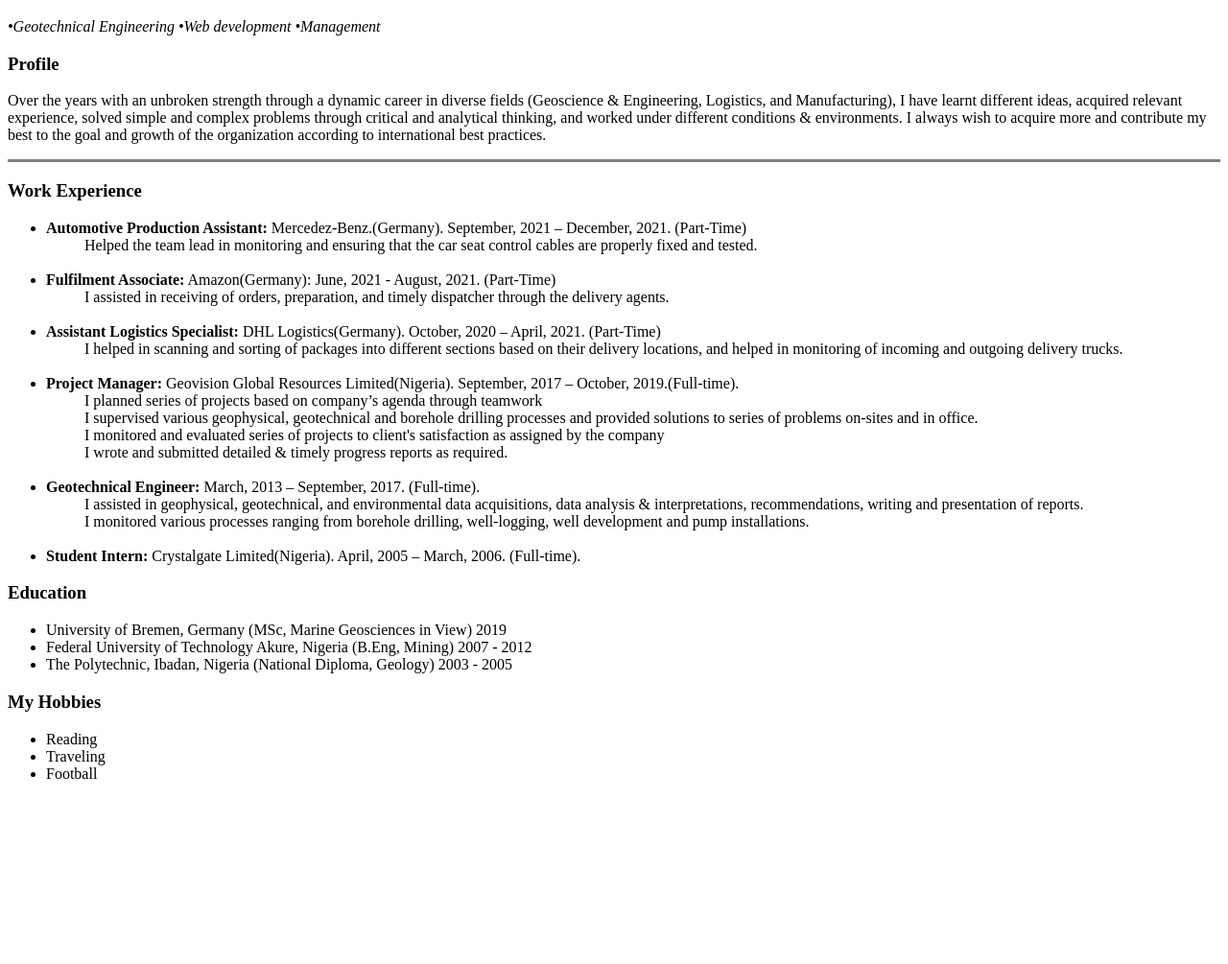
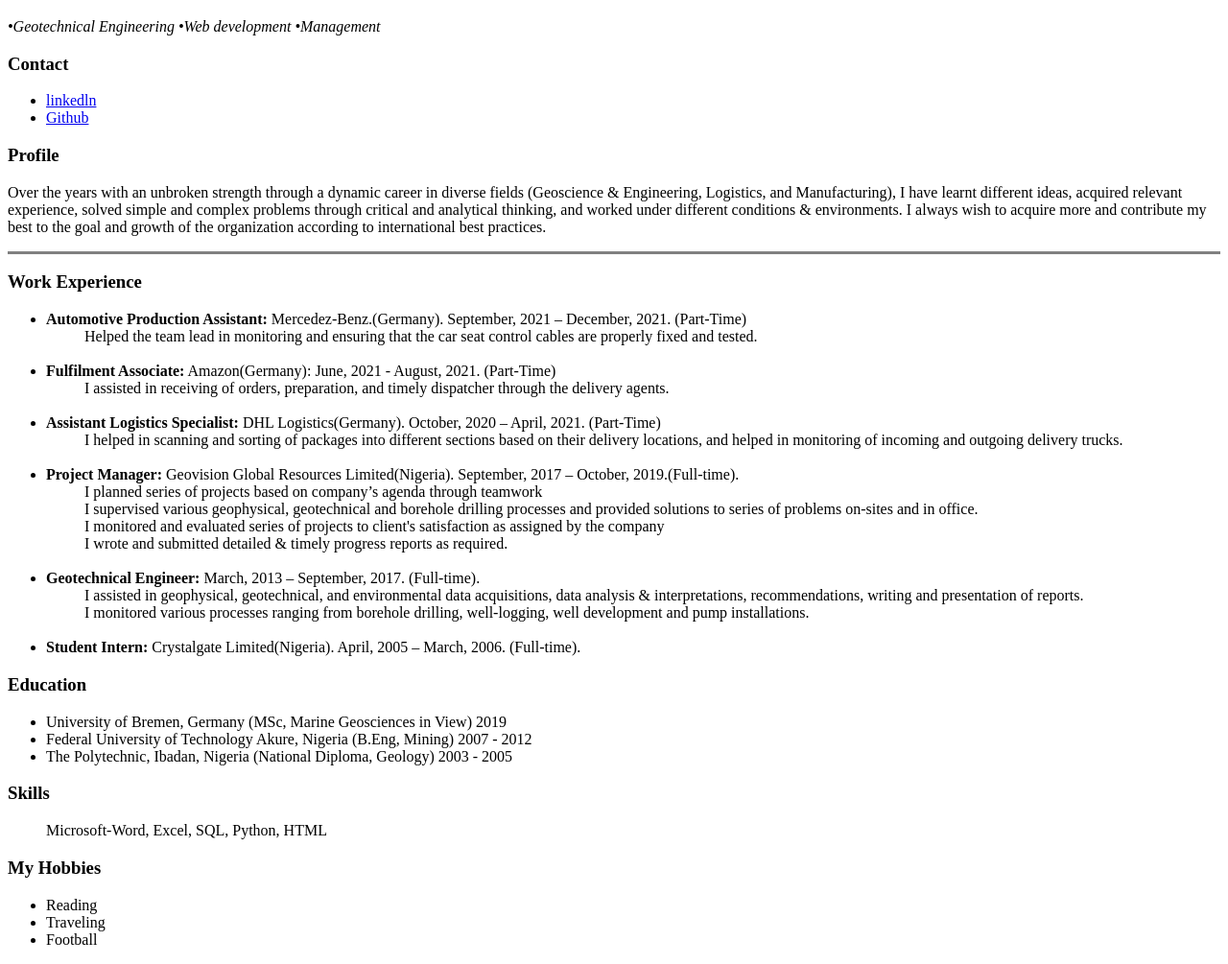
Before and after one commit to BusayoAfolabi12/first-work, a plain HTML site: page index1.html in a window 1280 px wide. Shown: the part 373-1378 px from the top of the page at 96% size. Before the commit the page ends 1205 px from the top, so only its background shows below. Drawn offline with Linux system fonts and the light colour scheme.

Commit message:
Update on Personal site
I added my contact

```diff
--- a/index1.html
+++ b/index1.html
@@ -10,6 +10,12 @@
     <img src="https://media-exp1.licdn.com/dms/image/C4E03AQHiIsc5Vvm7-w/profile-displayphoto-shrink_400_400/0/1641756718791?e=1653523200&v=beta&t=BQRfy09LACe6JFsAZRn6lBCZ1GXnO3Ip73-KdcWT5x8" alt="Busayo Profile Picture" sizes="0.3" srcset="">
     <h1>Busayo Samuel Afolabi</h1>
     <p><em>•Geotechnical Engineering  •Web development  •Management </em></p>
+    <H3>Contact</H3>
+    <ul>
+        <li><a href="https://www.linkedin.com/in/busayo-samuel-afolabi-66816462?">linkedln</a> </li>
+        <li><a href="https://github.com/BusayoAfolabi12">Github</a> </li>
+
+    </ul>
     <h3>Profile</h3>
     <p>Over the years with an unbroken strength through a dynamic career in diverse fields
         (Geoscience & Engineering, Logistics, and Manufacturing), I have learnt different ideas,
@@ -59,6 +65,10 @@
         <li>Federal University of Technology Akure, Nigeria (B.Eng, Mining) 2007 - 2012</li>
         <li>The Polytechnic, Ibadan, Nigeria (National Diploma, Geology) 2003 - 2005</li>
     </ul>
+    <h3>Skills</h3>
+    <ul>
+        Microsoft-Word, Excel, SQL, Python, HTML
+    </ul>
     <h3>My Hobbies</h3>
     <ul>
         <li>Reading</li>
```
